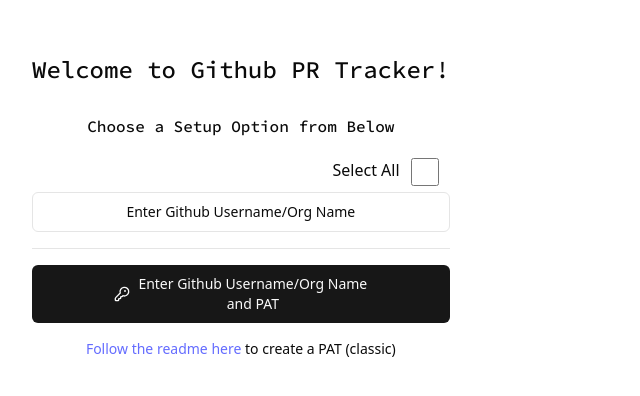
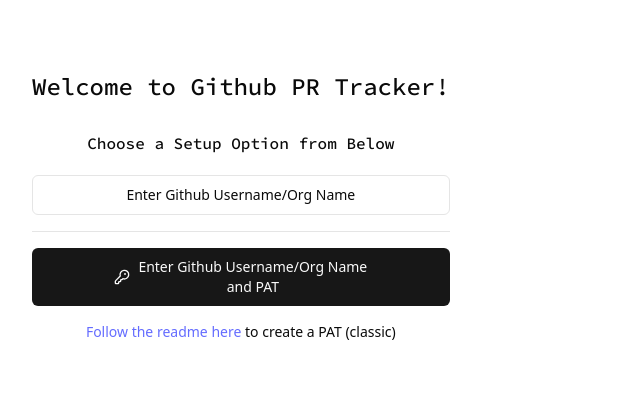
Before and after one commit to cyprste2717218/github-prs-chrome-extension, a React (Vite) app: page / in a window 1280 px wide. Shown: the part 224-620 px from the top of the page, without its empty margins (0-640 px from the left). Built offline with nearby package versions, Linux system fonts and the light colour scheme.

Commit message:
chore: set select/deselect all checkbox to display on preview repo selection screen only

```diff
--- a/src/components/HeaderComponent.tsx
+++ b/src/components/HeaderComponent.tsx
@@ -136,6 +136,7 @@
           </div>
         )}
       </div>
+      {currentStep === 3 && (
         <div style={{ display: "flex", justifyContent: "flex-end" }}>
           <p>Select All</p>
           <CheckBoxCustom
@@ -144,6 +145,7 @@
             name={"-ToggleAll"}
           />
         </div>
+      )}
     </div>
   );
 };
```
Lines whose indentation alone changed are shown as unchanged.
